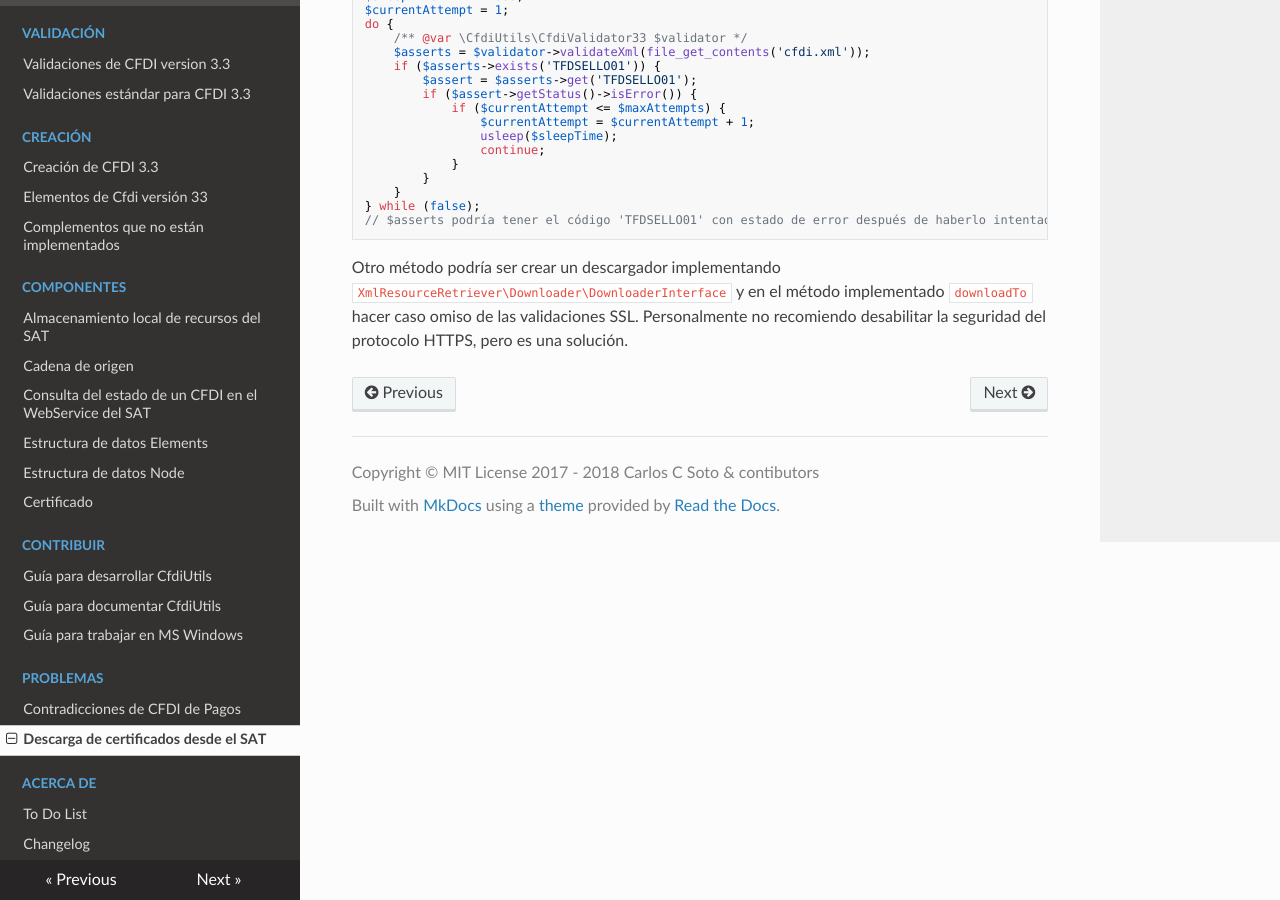
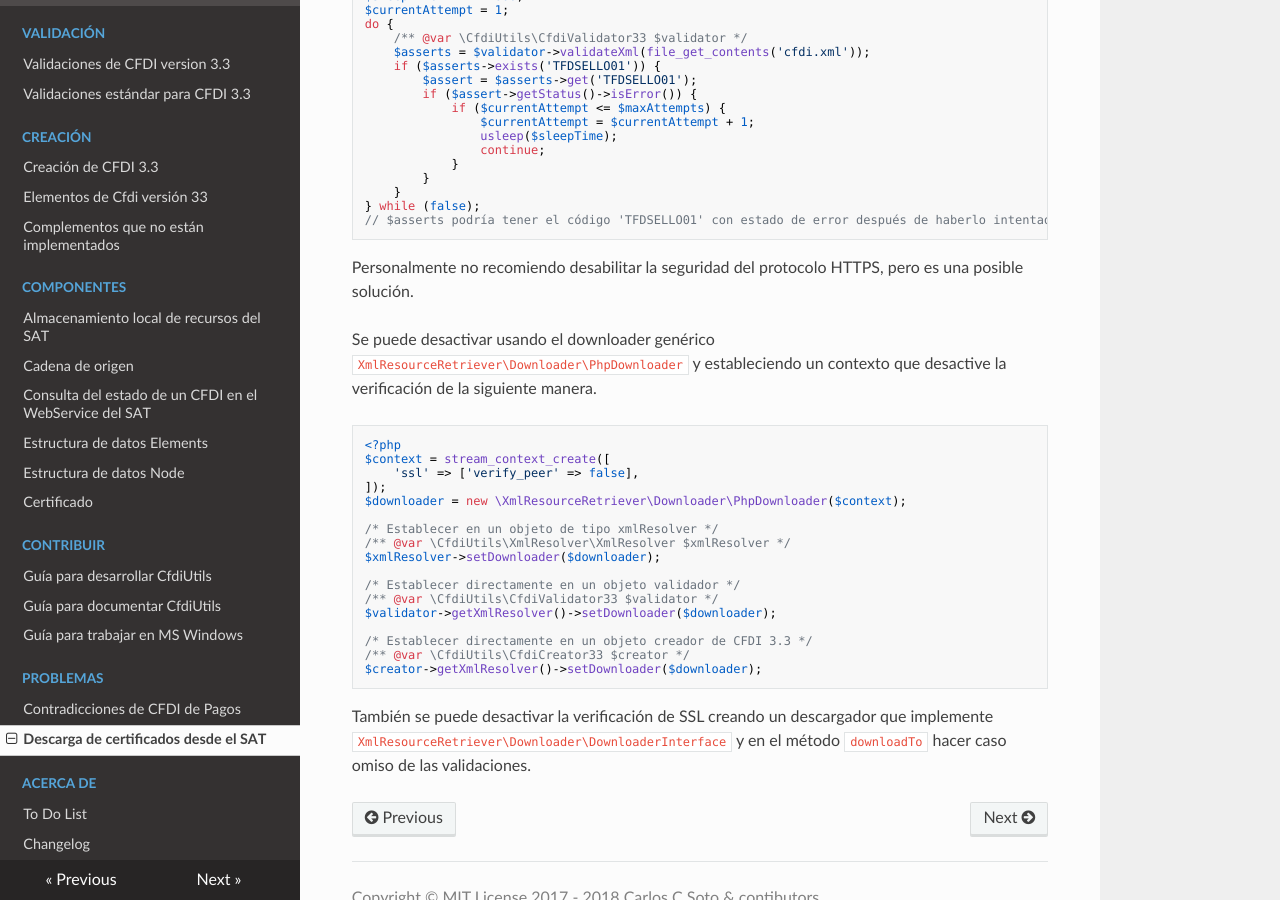
Before and after one commit to eclipxe13/CfdiUtils, an MkDocs documentation site: the page built from docs/problemas/descarga-certificados.md, in a window 1280 px wide and 900 px high, scrolled down 996 px. Built offline with MkDocs 1.6.1, drawn with Linux system fonts in a browser that asks for light colours; nearby versions of some CDN libraries; old or Windows-style settings are respelled for this version of MkDocs.

Commit message:
Improve example to disable ssl verification using PhpDownloader

````diff
--- a/docs/problemas/descarga-certificados.md
+++ b/docs/problemas/descarga-certificados.md
@@ -49,6 +49,31 @@ do {
 // $asserts podría tener el código 'TFDSELLO01' con estado de error después de haberlo intentado 10 veces
 ```
 
-Otro método podría ser crear un descargador implementando `XmlResourceRetriever\Downloader\DownloaderInterface`
-y en el método implementado `downloadTo` hacer caso omiso de las validaciones SSL.
-Personalmente no recomiendo desabilitar la seguridad del protocolo HTTPS, pero es una solución.
+Personalmente no recomiendo desabilitar la seguridad del protocolo HTTPS, pero es una posible solución.
+
+Se puede desactivar usando el downloader genérico `XmlResourceRetriever\Downloader\PhpDownloader`
+y estableciendo un contexto que desactive la verificación de la siguiente manera.
+
+```php
+<?php
+$context = stream_context_create([
+    'ssl' => ['verify_peer' => false],
+]);
+$downloader = new \XmlResourceRetriever\Downloader\PhpDownloader($context);
+
+/* Establecer en un objeto de tipo xmlResolver */
+/** @var \CfdiUtils\XmlResolver\XmlResolver $xmlResolver */
+$xmlResolver->setDownloader($downloader);
+
+/* Establecer directamente en un objeto validador */
+/** @var \CfdiUtils\CfdiValidator33 $validator */
+$validator->getXmlResolver()->setDownloader($downloader);
+
+/* Establecer directamente en un objeto creador de CFDI 3.3 */
+/** @var \CfdiUtils\CfdiCreator33 $creator */
+$creator->getXmlResolver()->setDownloader($downloader);
+```
+
+También se puede desactivar la verificación de SSL creando un descargador que implemente
+`XmlResourceRetriever\Downloader\DownloaderInterface` y en el método `downloadTo`
+hacer caso omiso de las validaciones.
````
